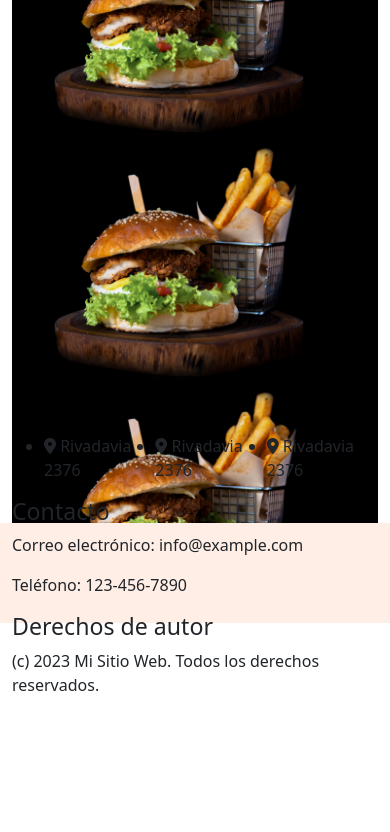
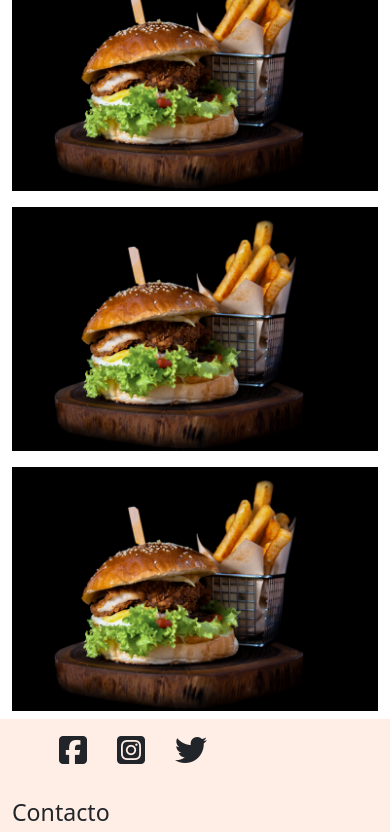
Before and after one commit to Brunorp35/Burgersky-Bresca, a plain HTML site: page pages/galeria.html in a window 390 px wide. Shown: the part 940-1772 px from the top of the page. Before the commit the page ends 1653 px from the top, so only its background shows below. Drawn offline with nearby package versions, Linux system fonts and the light colour scheme.

Commit message:
footer, navbar y seccion galeria responsive

```diff
--- a/css/style.css
+++ b/css/style.css
@@ -76,16 +76,9 @@ body{
     color: white;
 }
 
-footer{
+.footer{
     background-color: #FFEEE6;
-    display: flex;
-    align-items: center;
-    justify-content: space-between;
-    height: 6.25rem;
-    margin-top: auto;
-    bottom: 0;
-    position: absolute;
-    width: 100%;
+
 }
 
 .listUbis{
@@ -96,12 +89,12 @@ footer{
     font-size: 20px;
 }
 
-.listRedes{
+.lista-redes{
     list-style: none;
     display: flex;
 }
 
-.listRedes li{
+.lista-redes li{
     padding: .9375rem;
     display: inline-block;
     justify-content: space-between;
--- a/pages/galeria.html
+++ b/pages/galeria.html
@@ -10,7 +10,7 @@
 </head>
 <body>
         <nav class="navbar navbar-expand-lg colorbarra">
-            <div class="container">
+            <div class="d-flex justify-content-end align-items-center">
               <a class="navbar-brand" href="#">Navbar</a>
               <button class="navbar-toggler" type="button" data-bs-toggle="collapse" data-bs-target="#navbarNavDropdown" aria-controls="navbarNavDropdown" aria-expanded="false" aria-label="Toggle navigation">
                 <span class="navbar-toggler-icon"></span>
@@ -33,42 +33,42 @@
           </nav>
     <main>
         <div class="container-fluid">
-            <div>
+            <div class="text-center">
             <h1><b>Algunas de nuestras fotos</b></h1>
             </div>
 
             <div class="row">
 
-                <div class="col-sm-12 col-md-6 col-lg-4 col-xl-4">
+                <div class="col-sm-12 col-md-6 col-lg-4 col-xl-4 my-2">
                     <img src="../img/sk-uVPV_nV17Tw-unsplash.jpg" class="img-fluid" alt="">
                 </div>
-                <div class="col-sm-12 col-md-6 col-lg-4 col-xl-4">
+                <div class="col-sm-12 col-md-6 col-lg-4 col-xl-4 my-2">
                     <img src="../img/sk-uVPV_nV17Tw-unsplash.jpg" class="img-fluid" alt="">
                 </div>
-                <div class="col-sm-12 col-md-6 col-lg-4 col-xl-4">
+                <div class="col-sm-12 col-md-6 col-lg-4 col-xl-4 my-2">
                     <img src="../img/sk-uVPV_nV17Tw-unsplash.jpg" class="img-fluid" alt="">
                 </div>
-                <div class="col-sm-12 col-md-6 col-lg-4 col-xl-4">
+                <div class="col-sm-12 col-md-6 col-lg-4 col-xl-4 my-2">
                     <img src="../img/sk-uVPV_nV17Tw-unsplash.jpg" class="img-fluid" alt="">
                 </div>
-                <div class="col-sm-12 col-md-6 col-lg-4 col-xl-4">
+                <div class="col-sm-12 col-md-6 col-lg-4 col-xl-4 my-2">
                     <img src="../img/sk-uVPV_nV17Tw-unsplash.jpg" class="img-fluid" alt="">
                 </div>
-                <div class="col-sm-12 col-md-6 col-lg-4 col-xl-4">
+                <div class="col-sm-12 col-md-6 col-lg-4 col-xl-4 my-2">
                     <img src="../img/sk-uVPV_nV17Tw-unsplash.jpg" class="img-fluid" alt="">
                 </div>
             </div>
 
         </div>
     </main>
-    <footer>
-        <div class="container">
-          <div class="row">
+
+        <div class="container-fluid">
+          <div class="row footer">
             <div class="col-lg-4">
-              <ul class="d-flex">
-                <li><i class="fa-solid fa-location-dot"></i>      Rivadavia 2376</li>
-                <li><i class="fa-solid fa-location-dot"></i>      Rivadavia 2376</li>
-                <li><i class="fa-solid fa-location-dot"></i>      Rivadavia 2376</li>
+              <ul class="d-flex lista-redes">
+                <li><i class="fa-brands fa-square-facebook"></i></li>
+                <li><i class="fa-brands fa-square-instagram"></i></li>
+                <li><i class="fa-brands fa-twitter"></i></li>
               </ul>
             </div>
             <div class="col-lg-4">
@@ -82,7 +82,7 @@
             </div>
           </div>
         </div>
-      </footer>
+
     <script src="https://cdn.jsdelivr.net/npm/@popperjs/core@2.11.8/dist/umd/popper.min.js" integrity="sha384-I7E8VVD/ismYTF4hNIPjVp/Zjvgyol6VFvRkX/vR+Vc4jQkC+hVqc2pM8ODewa9r" crossorigin="anonymous"></script>
 <script src="https://cdn.jsdelivr.net/npm/bootstrap@5.3.2/dist/js/bootstrap.min.js" integrity="sha384-BBtl+eGJRgqQAUMxJ7pMwbEyER4l1g+O15P+16Ep7Q9Q+zqX6gSbd85u4mG4QzX+" crossorigin="anonymous"></script>
 </body>
```
